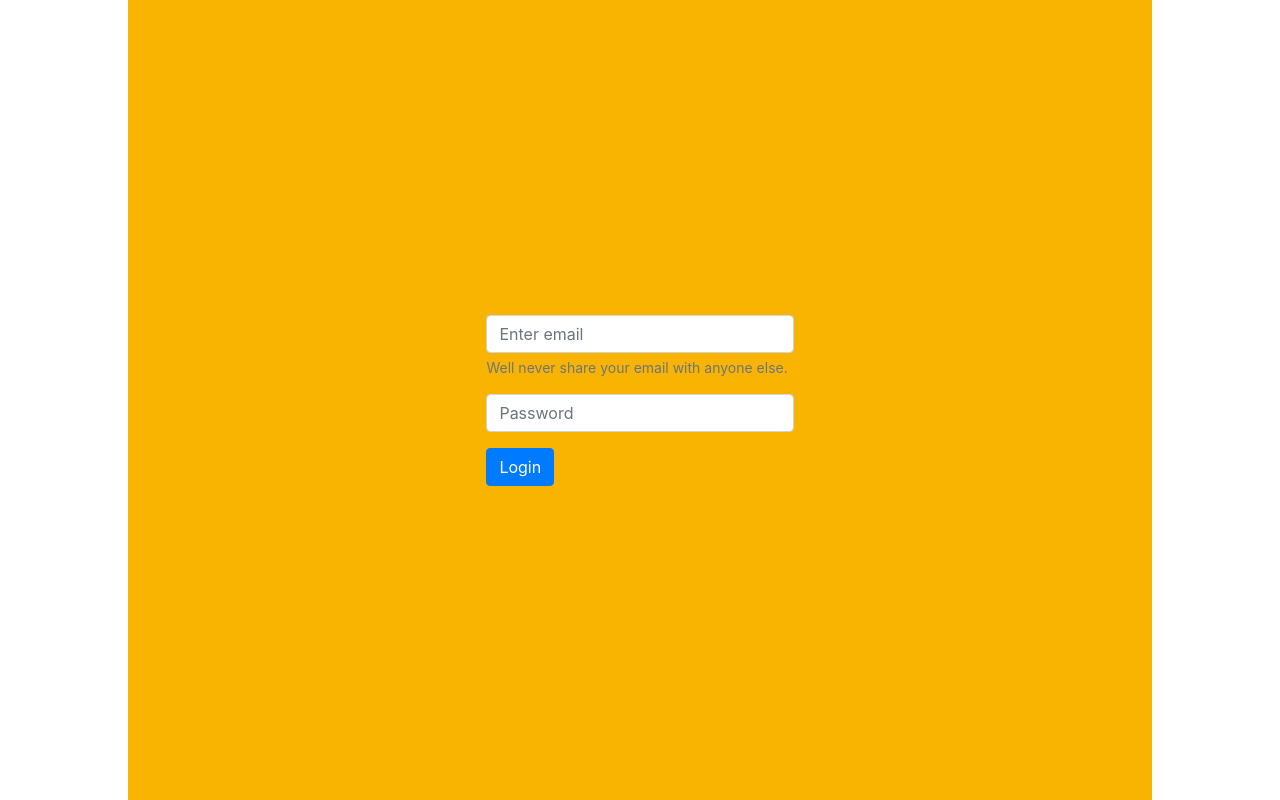
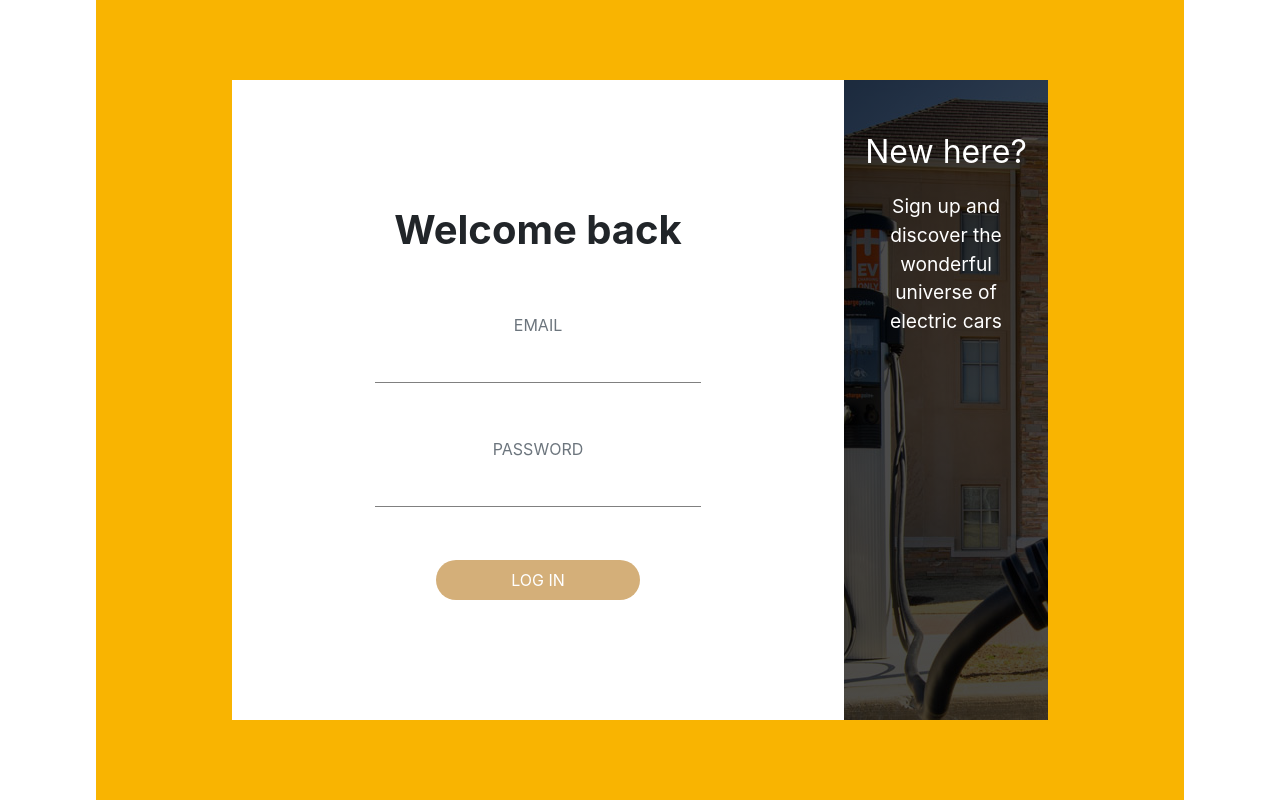
Before and after one commit to AlduLonghi/try-an-electric-car-frontend, a React (Create React App) app: page /login in a window 1280 px wide. Built offline with nearby package versions, Linux system fonts and the light colour scheme.

Commit message:
Add some styling to login page

```diff
--- /dev/null
+++ b/src/components/LogoutBtn.js
@@ -0,0 +1,20 @@
+import { useHistory } from 'react-router-dom';
+import fetchConfig from '../helpers/fetch';
+
+const LogoutBtn = () => {
+  const history = useHistory();
+  const handleOnclick = () => {
+    fetch('http://localhost:3000/logout', {
+      ...fetchConfig,
+      method: 'DELETE',
+    })
+      .then(() => {
+        history.push('/login');
+      });
+  };
+  return (
+    <button className="btn btn-primary" type="button" onClick={handleOnclick}>Logout</button>
+  );
+};
+
+export default LogoutBtn;
--- a/src/pages/Home.js
+++ b/src/pages/Home.js
@@ -1,6 +1,9 @@
+import LogoutBtn from '../components/LogoutBtn';
+
 const Home = () => (
   <div>
     hello home
+    <LogoutBtn />
   </div>
 );
 
--- a/src/pages/Login.js
+++ b/src/pages/Login.js
@@ -13,7 +13,6 @@ const Login = ({ setUser, loggedIn }) => {
   };
 
   const handleOnClick = () => {
-    console.log(loginInputs);
     fetch('http://localhost:3000/login', {
       method: 'POST',
       headers: {
@@ -29,17 +28,27 @@ const Login = ({ setUser, loggedIn }) => {
   };
 
   return (
-    <div className="login-cont d-flex align-items-center">
-      <form className="login-form">
-        <div className="form-group">
-          <input type="email" className="form-control" name="email" placeholder="Enter email" onChange={handleChange} />
-          <small id="emailHelp" className="form-text text-muted">Well never share your email with anyone else.</small>
+    <div className="login-cont d-flex align-items-center justify-content-center">
+      <div className="row login-row mx-0">
+        <div className="col-lg-9 d-flex align-items-center py-5">
+          <form className="login-form">
+            <p className="welcome">Welcome back</p>
+            <div>
+              <span className="text-muted text-uppercase mb-3">Email</span>
+              <input type="email" className="input" name="email" onChange={handleChange} />
+            </div>
+            <div className="">
+              <span className="text-muted text-uppercase mb-3">Password</span>
+              <input type="password" className="input" name="password" onChange={handleChange} />
+            </div>
+            <button type="button" className="d-block mx-auto py-2 text-uppercase w-50" onClick={handleOnClick}>Log in</button>
+          </form>
         </div>
-        <div className="form-group">
-          <input type="password" className="form-control" name="password" placeholder="Password" onChange={handleChange} />
+        <div className="col-lg-3 login-side py-5">
+          <p className="mb-3">New here?</p>
+          <p>Sign up and discover the wonderful universe of electric cars</p>
         </div>
-        <button type="button" className="btn btn-primary" onClick={handleOnClick}>Login</button>
-      </form>
+      </div>
     </div>
   );
 };
--- a/src/styles/App.scss
+++ b/src/styles/App.scss
@@ -7,6 +7,71 @@ $yellow-color: #f9b401;
 }
 
 .login-form {
-  width: 30%;
+  width: 70%;
+  min-height: 50vh;
   margin: auto;
+  text-align: center;
+  display: flex;
+  flex-direction: column;
+  justify-content: space-between;
+
+  div {
+    display: flex;
+    flex-direction: column;
+    align-items: center;
+  }
+
+  button {
+    border: none;
+    border-radius: 25px;
+    background-color: #D4AF79;
+    color: white;
+  }
 }
+
+.login-row {
+  background-color: white;
+  min-height: 80vh;
+  width: 75%;
+}
+
+.welcome {
+  font-size: 2.5rem;
+  font-weight: bold;
+  margin-bottom: 0;
+}
+
+.input {
+  width: 80%;
+  border: none;
+  border-bottom: 1px solid grey;
+  font-size: 1.2rem;
+}
+
+.login-side {
+  color: white;
+  text-align: center;
+  background: -webkit-gradient(linear, left top, left bottom, from(rgba(0, 0, 0, 0.7)), to(rgba(0, 0, 0, 0.7))), url("../assets/car-charging.jpg") no-repeat center center;
+
+  p:first-child {
+    font-size: 2rem;
+  }
+}
+
+@media screen and (min-width: 994px) {
+  .login-side {
+    background: -webkit-gradient(linear, left top, left bottom, from(rgba(0, 0, 0, 0.7)), to(rgba(0, 0, 0, 0.7))), url("../assets/car-charging.jpg") no-repeat -450px top;
+
+    p:nth-child(2) {
+      font-size: 1.2rem;
+    }
+  }
+}
+
+@media screen and (min-width: 1200px) {
+  .login-side {
+    p:nth-child(2) {
+      font-size: 1.2rem;
+    }
+  }
+}
--- a/src/styles/index.css
+++ b/src/styles/index.css
@@ -1,11 +1,20 @@
-body {
+* {
   margin: 0;
   padding: 0;
   box-sizing: border-box;
-  background-color: black;
 }
 
 #root {
-  width: 80%;
+  width: 100%;
   margin: auto;
 }
+
+*:focus {
+  outline: none;
+}
+
+@media screen and (min-width: 1200px) {
+  #root {
+    width: 85%;
+  }
+}
```
Also changed, not shown: src/assets/car-charging.jpg (added).
